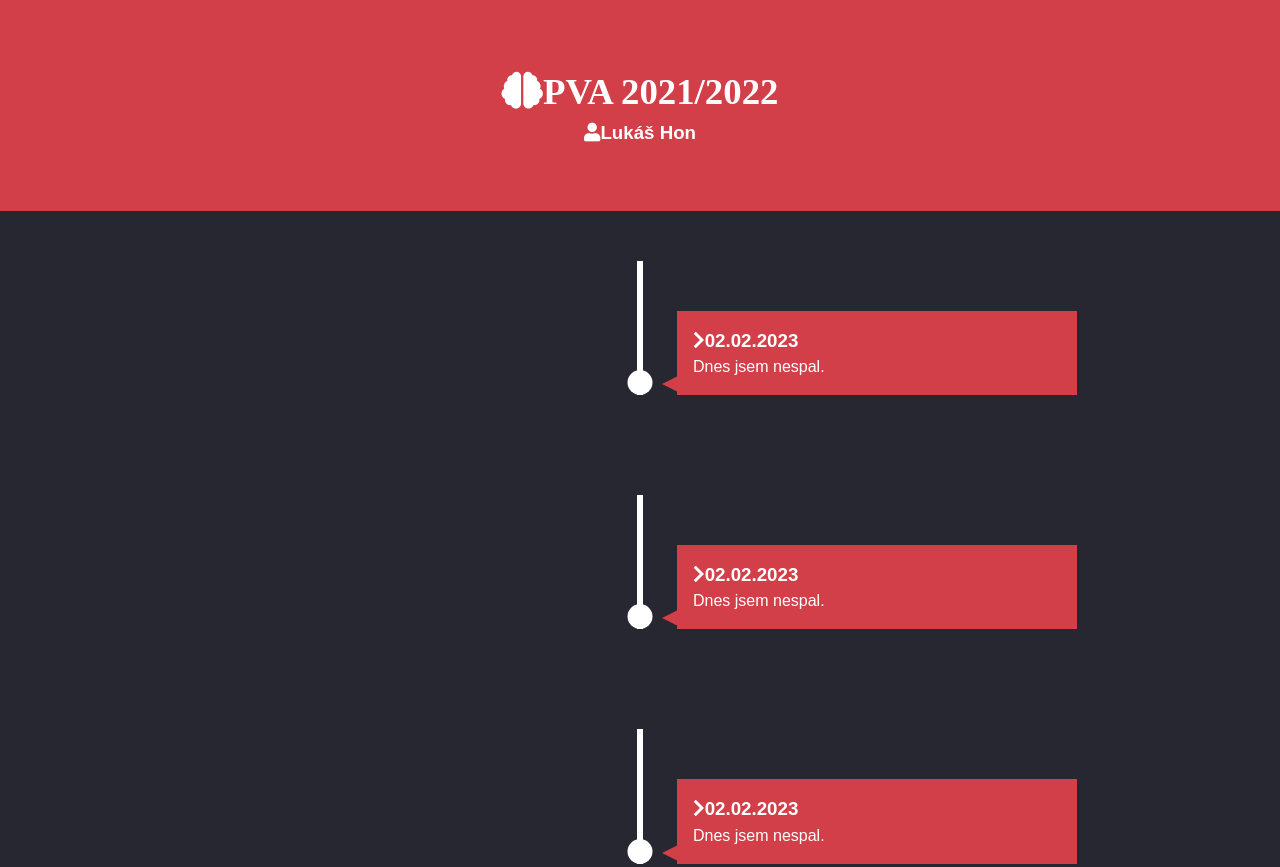
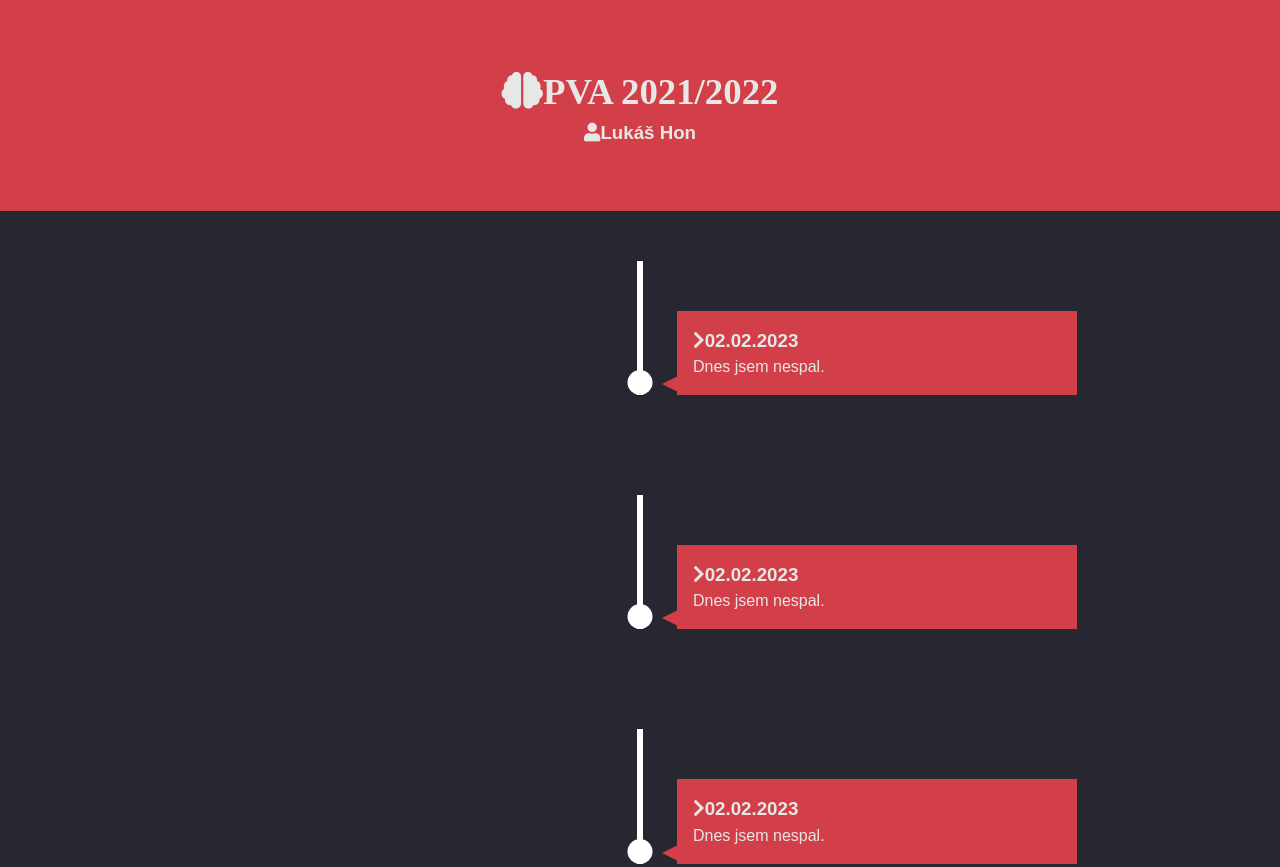
Before and after one commit to LukasHon/LukasHon.github.io, a plain HTML site: page Timeline/index.html in a window 1280 px wide. Shown: the top 867 px of the page. Drawn offline with Linux system fonts and the light colour scheme.

Commit message:
07.02.2023

```diff
--- a/Timeline/style.css
+++ b/Timeline/style.css
@@ -13,7 +13,7 @@
 body {
     font: normal 1rem/1.5 "Arial", sans-serif;
     background-color: var(--primary-color);
-    color: #fff;
+    color: #E6E8E6;
     overflow-x: hidden;
     padding-bottom: 50px;
 }
```
